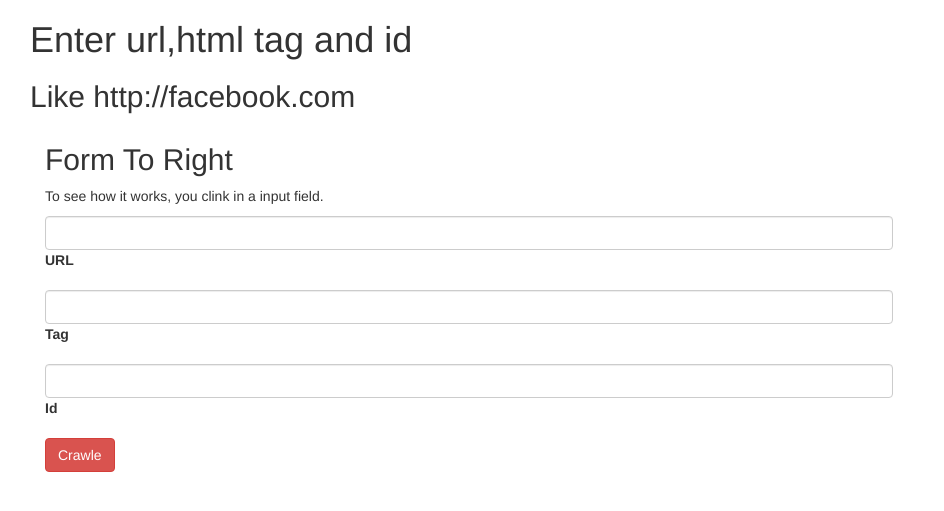
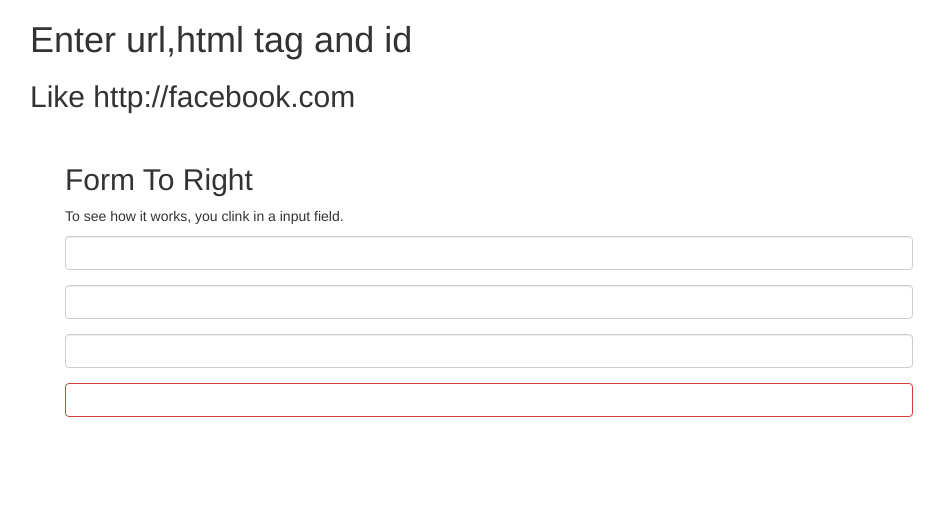
Before and after one commit to UtkucanBykl/WebCrawler, a Flask app: page /crawle in a window 1280 px wide. Shown: the top 511 px of the page, without its empty margins (25-969 px from the left). Run offline with Flask 2, Linux system fonts and the light colour scheme; some libraries are stand-ins or nearby versions.

Commit message:
Add Form Css

```diff
--- /dev/null
+++ b/static/css/form.css
@@ -0,0 +1,80 @@
+@import url(http://fonts.googleapis.com/css?family=Open+Sans:400,600);
+
+.form-control{
+    background: transparent;
+}
+form {
+	width: 320px;
+	margin: 20px;
+}
+form > div {
+	position: relative;
+	overflow: hidden;
+}
+form input, form textarea {
+	width: 100%;
+	border: 2px solid gray;
+	background: none;
+	position: relative;
+	top: 0;
+	left: 0;
+	z-index: 1;
+	padding: 8px 12px;
+	outline: 0;
+}
+form input:valid, form textarea:valid {
+	background: white;
+}
+form input:focus, form textarea:focus {
+	border-color: #357EBD;
+}
+form input:focus + label, form textarea:focus + label {
+	background: #357EBD;
+	color: white;
+	font-size: 70%;
+	padding: 1px 6px;
+	z-index: 2;
+	text-transform: uppercase;
+}
+form label {
+	-webkit-transition: background 0.2s, color 0.2s, top 0.2s, bottom 0.2s, right 0.2s, left 0.2s;
+	transition: background 0.2s, color 0.2s, top 0.2s, bottom 0.2s, right 0.2s, left 0.2s;
+	position: absolute;
+	color: #999;
+	padding: 7px 6px;
+	font-weight: normal;
+}
+form textarea {
+	display: block;
+	resize: vertical;
+}
+form.go-bottom input, form.go-bottom textarea {
+	padding: 12px 12px 12px 12px;
+}
+form.go-bottom label {
+	top: 0;
+	bottom: 0;
+	left: 0;
+	width: 100%;
+}
+form.go-bottom input:focus, form.go-bottom textarea:focus {
+	padding: 4px 6px 20px 6px;
+}
+form.go-bottom input:focus + label, form.go-bottom textarea:focus + label {
+	top: 100%;
+	margin-top: -16px;
+}
+form.go-right label {
+	border-radius: 0 5px 5px 0;
+	height: 100%;
+	top: 0;
+	right: 100%;
+	width: 100%;
+	margin-right: -100%;
+}
+form.go-right input:focus + label, form.go-right textarea:focus + label {
+	right: 0;
+	margin-right: 0;
+	width: 40%;
+	padding-top: 5px;
+}
--- a/templates/base.html
+++ b/templates/base.html
@@ -2,6 +2,7 @@
 <html lang="en">
 <head>
         {% block head %}
+            <link rel= "stylesheet" type= "text/css" href= "{{ url_for('static',filename='css/form.css') }}">
 
             <link rel= "stylesheet" type= "text/css" href= "{{ url_for('static',filename='css/bootstrap.min.css') }}">
     <meta name="viewport" content="width=device-width, initial-scale=1">
--- a/templates/findtag.html
+++ b/templates/findtag.html
@@ -1,13 +1,12 @@
-<!doctype html>
-<html lang="en">
-<head>
-    <meta charset="utf-8">
-    <title>Find Tag</title>
-    <link rel= "stylesheet" type= "text/css" href= "{{ url_for('static',filename='css/bootstrap.min.css') }}">
-    <meta name="viewport" content="width=device-width, initial-scale=1">
-
-</head>
-<body>
+{% extends "base.html" %}
+{% block title %}Links{% endblock %}
+{% block head %}
+  {{ super() }}
+  <style type="text/css">
+    .important { color: #336699; }
+  </style>
+{% endblock %}
+{% block content %}
 
 
 <div class="container">
@@ -37,5 +36,4 @@
 
 	</div>
 </div>
-</body>
-</html>
+    {% endblock %}
```
Also changed, not shown: templates/findlink.html (+9 -9 lines).
